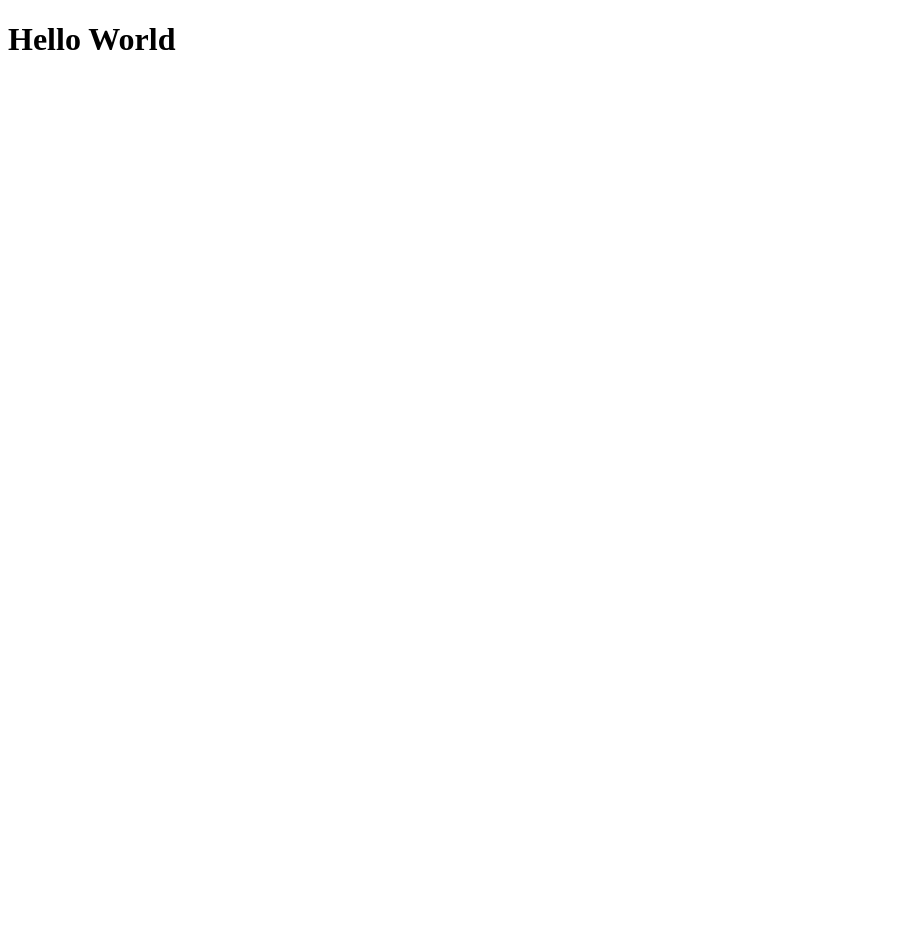
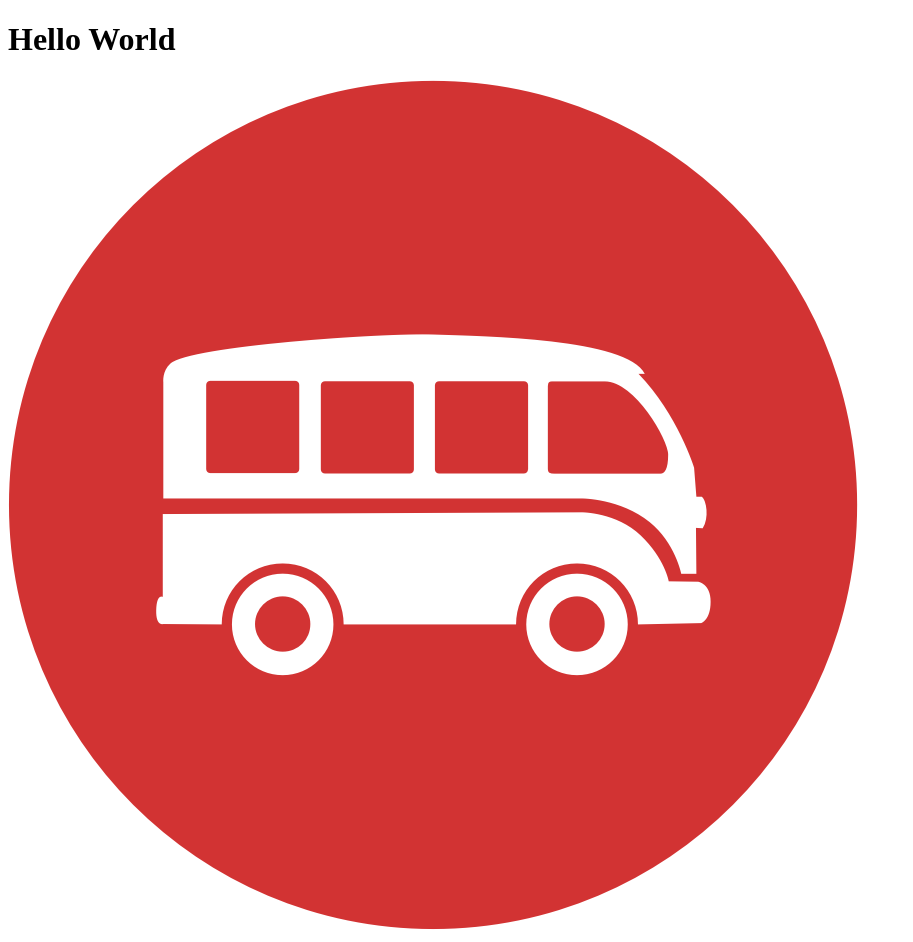
Before and after one commit to rkretch91/git-101, a plain HTML site: page index.html in a window 1280 px wide. Shown: the whole page, without its empty margins (0-913 px from the left). Before the commit the page ends 800 px from the top, so only its background shows below. Drawn offline with Linux system fonts and the light colour scheme.

Commit message:
added le wagon logo on homepage

```diff
--- a/index.html
+++ b/index.html
@@ -5,5 +5,6 @@
   </head>
   <body>
     <h1>Hello World</h1>
+    <img src="logo.png" alt="Le Wagon Logo">
   </body>
 </html>
```
Also changed, not shown: logo.png (added).
